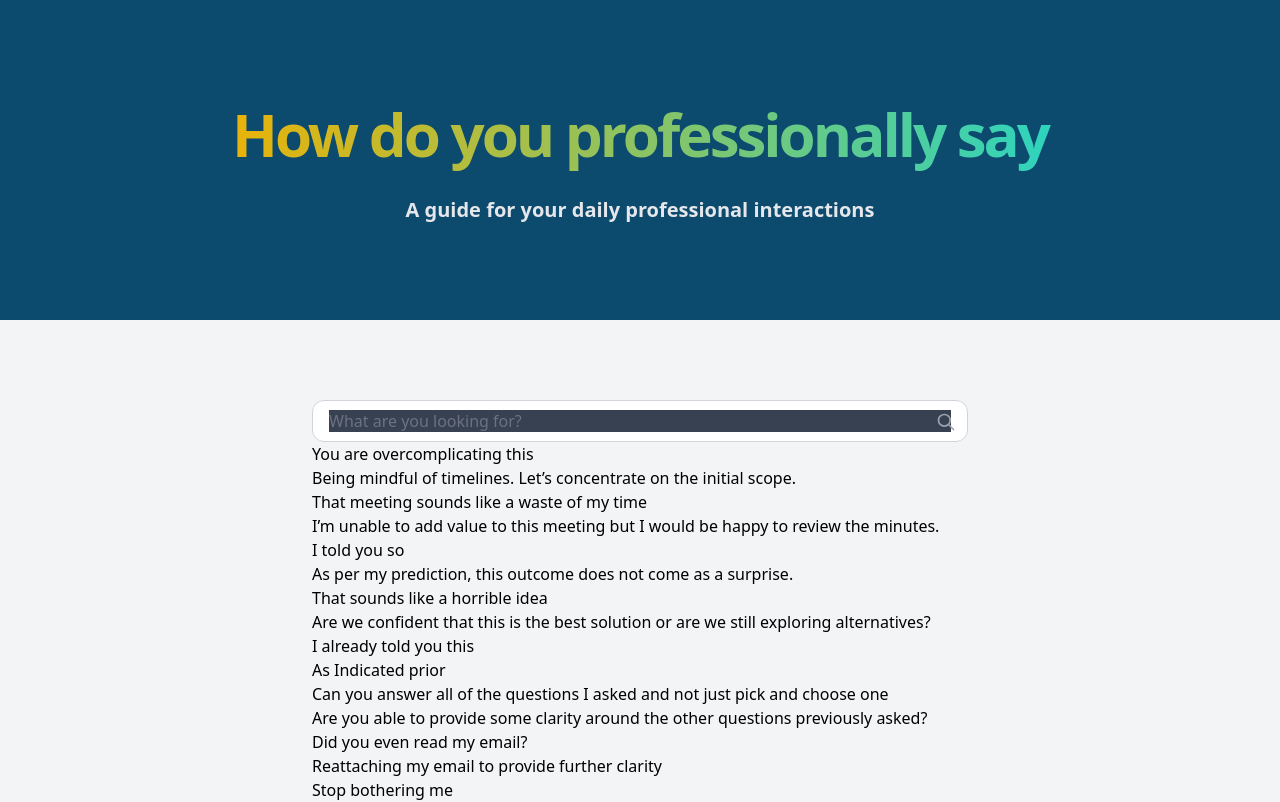
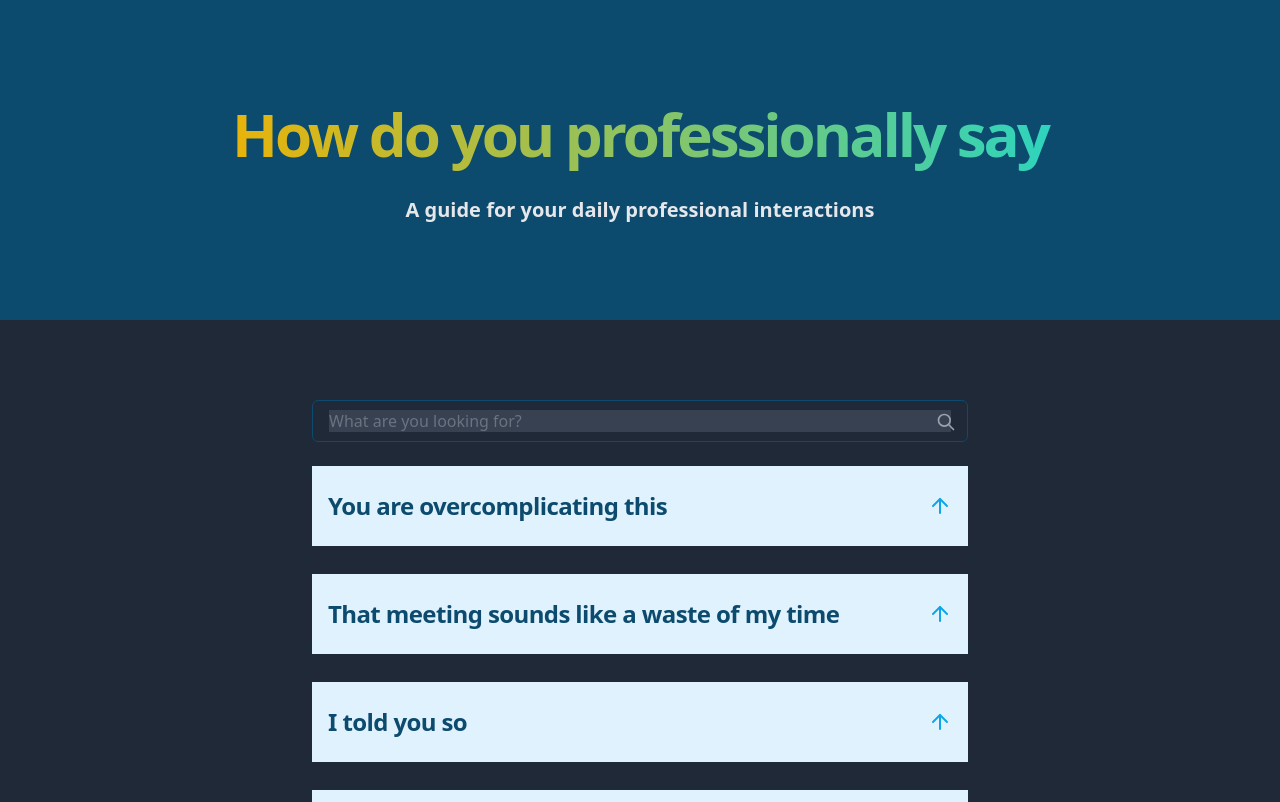
Before and after one commit to AkashRajpurohit/howtoprofessionallysay, a Next.js app: page / in a window 1280 px wide. Shown: the top 802 px of the page. Built offline with nearby package versions, Linux system fonts and the light colour scheme.

Commit message:
feat: :sparkles: question card added with disclosure

```diff
--- /dev/null
+++ b/components/QuestionCard.tsx
@@ -0,0 +1,47 @@
+import { Disclosure } from '@headlessui/react';
+import { IQnA } from 'lib/types';
+import React, { FunctionComponent } from 'react';
+import { ArrowUp } from 'react-feather';
+
+interface IQuestionCardProps {
+  qna: IQnA;
+}
+
+const QuestionCard: FunctionComponent<IQuestionCardProps> = ({
+  qna,
+}): JSX.Element => {
+  return (
+    <div className="w-full">
+      <Disclosure>
+        {({ open }) => (
+          <div className="my-2">
+            <Disclosure.Button className="flex w-full items-center justify-between bg-primary-100 px-4 py-6 text-left text-sm font-medium text-primary-900 hover:bg-primary-200 focus:outline-none focus-visible:ring focus-visible:ring-primary-500 focus-visible:ring-opacity-75">
+              <h3 className="text-xl font-bold leading-9 tracking-tight xl:text-2xl">
+                {qna.question}
+              </h3>
+              <ArrowUp
+                className={`${
+                  open ? 'rotate-180 transform' : ''
+                } h-6 w-6 text-primary-500`}
+              />
+            </Disclosure.Button>
+            <Disclosure.Panel className="bg-primary-200">
+              <ul className="px-4 py-6 text-xl font-medium text-gray-800">
+                <li>{qna.answer}</li>
+                {qna.alternativeAnswers && qna.alternativeAnswers.length > 0 && (
+                  <li>
+                    {qna.alternativeAnswers.map((answer) => (
+                      <li key={answer}>{answer}</li>
+                    ))}
+                  </li>
+                )}
+              </ul>
+            </Disclosure.Panel>
+          </div>
+        )}
+      </Disclosure>
+    </div>
+  );
+};
+
+export default QuestionCard;
--- a/components/QuestionsListLayout.tsx
+++ b/components/QuestionsListLayout.tsx
@@ -1,5 +1,6 @@
 import { IQnA } from 'lib/types';
 import React, { FunctionComponent, useState, useId } from 'react';
+import QuestionCard from './QuestionCard';
 
 interface IQuestionsListLayoutProps {
   qnas: IQnA[];
@@ -15,7 +16,7 @@ const SearchInput: FunctionComponent<{
         type="text"
         onChange={(e) => setSearchValue(e.target.value)}
         placeholder="What are you looking for?"
-        className="block w-full rounded-xl border border-gray-300 bg-white px-4 py-2 text-gray-900 placeholder:bg-gray-700 focus:border-primary-500 focus:ring-primary-500 dark:border-primary-900 dark:bg-gray-800 dark:text-gray-100"
+        className="block w-full rounded-md border border-primary-900 bg-gray-800 px-4 py-2 text-gray-100 placeholder:bg-gray-700 focus:border-primary-500 focus:ring-primary-500"
       />
       <svg
         className="absolute right-3 top-3 h-5 w-5 text-gray-400 dark:text-gray-300"
@@ -51,12 +52,11 @@ const QuestionsListLayout: FunctionComponent<IQuestionsListLayoutProps> = ({
   return (
     <div>
       <SearchInput setSearchValue={setSearchValue} />
-      <ul>
+      <ul className="mt-4 flex flex-col gap-3">
         {!questionsToDisplay.length && <li>No questions found</li>}
         {questionsToDisplay.map((qna) => (
           <li key={qna.question}>
-            <h3>{qna.question}</h3>
-            <p>{qna.answer}</p>
+            <QuestionCard qna={qna} />
           </li>
         ))}
       </ul>
--- a/package.json
+++ b/package.json
@@ -6,9 +6,11 @@
     "start": "next start"
   },
   "dependencies": {
+    "@headlessui/react": "^1.6.0",
     "next": "^12.1.5",
     "react": "^18.1.0",
-    "react-dom": "^18.1.0"
+    "react-dom": "^18.1.0",
+    "react-feather": "^2.0.9"
   },
   "devDependencies": {
     "@tailwindcss/forms": "^0.5.0",
--- a/pages/_document.tsx
+++ b/pages/_document.tsx
@@ -7,7 +7,7 @@ class MyDocument extends Document {
         <Head>
           <link rel="icon" href="/favicon.ico" />
         </Head>
-        <body className="bg-gray-100 text-black antialiased dark:bg-gray-800 dark:text-white">
+        <body className="bg-gray-800 text-black antialiased">
           <Main />
           <NextScript />
         </body>
```
Also changed, not shown: 1 other file (tests, documents, lock files or other folders).
